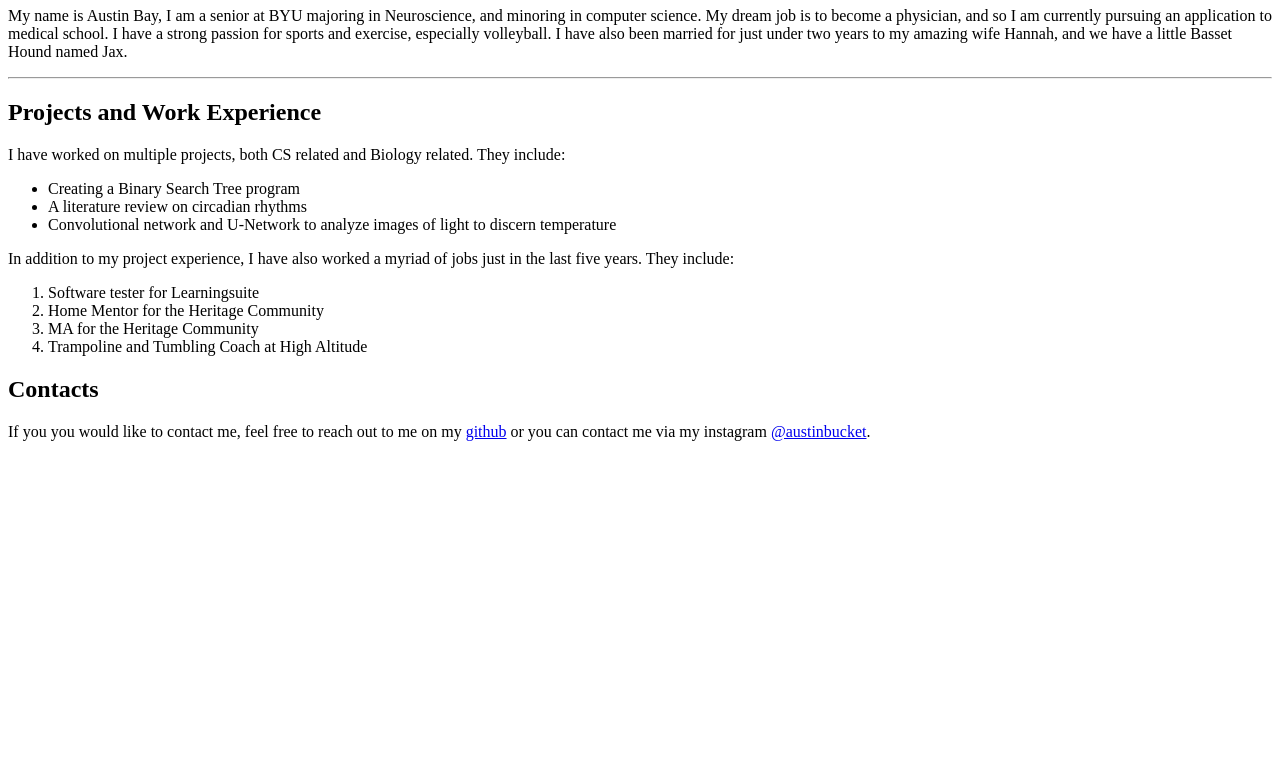
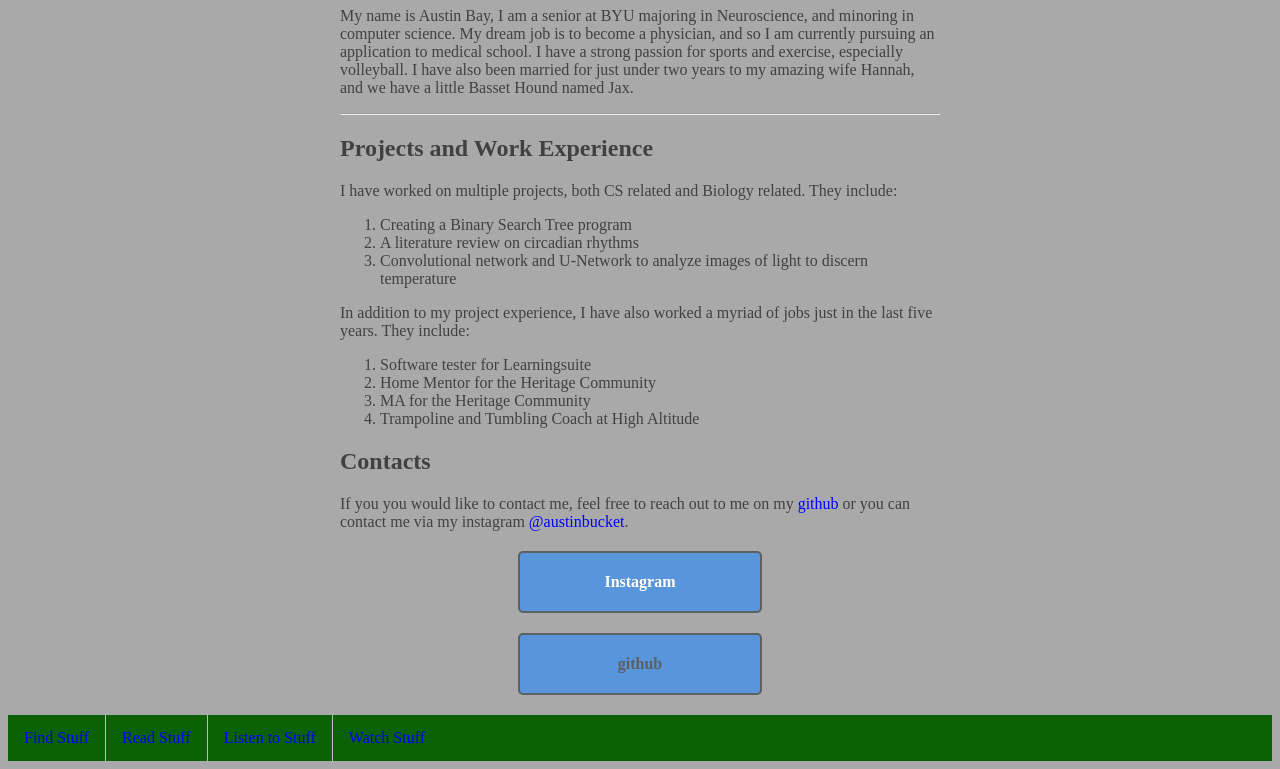
Before and after one commit to AuDaBay/Portfolio, a plain HTML site: page index.html in a window 1280 px wide. Shown: the part 73-842 px from the top of the page. Before the commit the page ends 800 px from the top, so only its background shows below. Drawn offline with Linux system fonts and the light colour scheme.

Commit message:
style add

```diff
--- a/index.html
+++ b/index.html
@@ -2,18 +2,20 @@
   <html>
   <head>
     <title> A Little Bit About Me </title>
+    <link rel='stylesheet' href='styles.css'/>
   </head>
   <body>
+    <div class='page'>
     <h1>About me</h1>
     <p> My name is Austin Bay, I am a senior at BYU majoring in Neuroscience, and minoring in computer science. My dream job is to become a physician, and so I am currently pursuing an application to medical school. I have a strong passion for sports and exercise, especially volleyball. I have also been married for just under two years to my amazing wife Hannah, and we have a little Basset Hound named Jax.</p>
 <hr/>
     <h2> Projects and Work Experience </h2>
     <p> I have worked on multiple projects, both CS related and Biology related. They include: </p>
-    <ul>
+    <ol>
 	<li>Creating a Binary Search Tree program</li>
 	<li>A literature review on circadian rhythms</li>
 	<li>Convolutional network  and U-Network to analyze images of light to discern temperature</li>
-    </ul>
+    </ol>
 
     <p> In addition to my project experience, I have also worked a myriad of jobs just in the last five years. They include: </p>
     <ol>
@@ -24,5 +26,16 @@
     </ol>
 
     <h2>Contacts</h2>
-    <p> If you you would like to contact me, feel free to reach out to me on my <a href='https://github.com/AuDaBay'>github</a> or you can contact me via my instagram <a href='https://www.instagram.com/austinbucket/'> @austinbucket</a>.</p>  </body>
+    <p> If you you would like to contact me, feel free to reach out to me on my <a href='https://github.com/AuDaBay'>github</a> or you can contact me via my instagram <a href='https://www.instagram.com/austinbucket/'> @austinbucket</a>.</p>
+    <a class='button' href='https://www.instagram.com/austinbucket/'>Instagram</a>
+    <a id='button-2' class='button' href='https://github.com/AuDaBay'>github</a>
+
+  </div>
+  <ul>
+    <li><a href="https://www.google.com/">Find Stuff</a></li>
+    <li><a href="https://boxnovel.com/novel/let-me-game-in-peace-boxnovel/">Read Stuff</a></li>
+    <li><a href="https://www.youtube.com/watch?v=nU1wzXKj39Q&t=3228s">Listen to Stuff</a></li>
+    <li><a href="https://www.netflix.com/browse">Watch Stuff</a></li>
+  </ul>
+  </body>
 <html>
--- /dev/null
+++ b/styles.css
@@ -0,0 +1,97 @@
+
+body {
+    color: #414141;               /* Dark gray */
+    background-color: #aaa9a9;    /* Light gray */
+  }
+  a:link {
+    color: blue;
+    text-decoration: none;
+  }
+  a:visited {
+    color: purple;
+  }
+  a:hover {
+    color: aqua;
+    text-decoration: underline;
+  }
+  a:visited:hover {
+    color: orange;
+  }
+  a:active {
+    color: red;
+  }
+  a:visited:active {
+    color: red;
+  }
+.button:link,
+.button:visited {
+    display: block;
+    text-decoration: none;
+    color: #FFF;
+    background-color: #5995DA;    /* Blue */
+    font-weight: bold;
+    padding: 20px;
+    text-align: center;
+    border: 2px solid #5D6063;    /* Dark gray */
+    border-radius: 5px;
+
+    width: 200px;
+    margin: 20px auto;
+  }
+.button:hover,
+.button:visited:hover {
+  color: #FFF;
+  background-color: #76AEED;  /* Light blue */
+}
+.button:active,
+.button:visited:active {
+  color: #FFF;
+  background-color: #5995DA;  /* Blue */
+}
+  .page {
+    width: 600px;
+    margin: 0 auto;
+  }
+.call-to-action:link,
+.call-to-action:visited {
+  font-style: italic;
+  background-color: #EEB75A;     /* Yellow */
+}
+.call-to-action:hover,
+.call-to-action:visited:hover {
+  background-color: #F5CF8E;     /* Light yellow */
+}
+.call-to-action:active,
+.call-to-action:visited:active {
+  background-color: #EEB75A;     /* Yellow */
+}
+#button-2 {
+    color: #5D6063;  /* Dark gray */
+  }
+  ul {
+    list-style-type: none;
+    margin: 0;
+    padding: 0;
+    overflow: hidden;
+    background-color: rgb(11, 97, 3);
+  }
+
+  ul li {
+    float: left;
+    border-right: 1px solid #bbb;
+  }
+  ul li:last-child {
+    border-right: none;
+  }
+  li a {
+    display: block;
+    color: white;
+    text-align: center;
+    padding: 14px 16px;
+    text-decoration: none;
+  }
+
+  /* Change the link color to #111 (black) on hover */
+  li a:hover {
+    background-color: #111;
+  }
```
